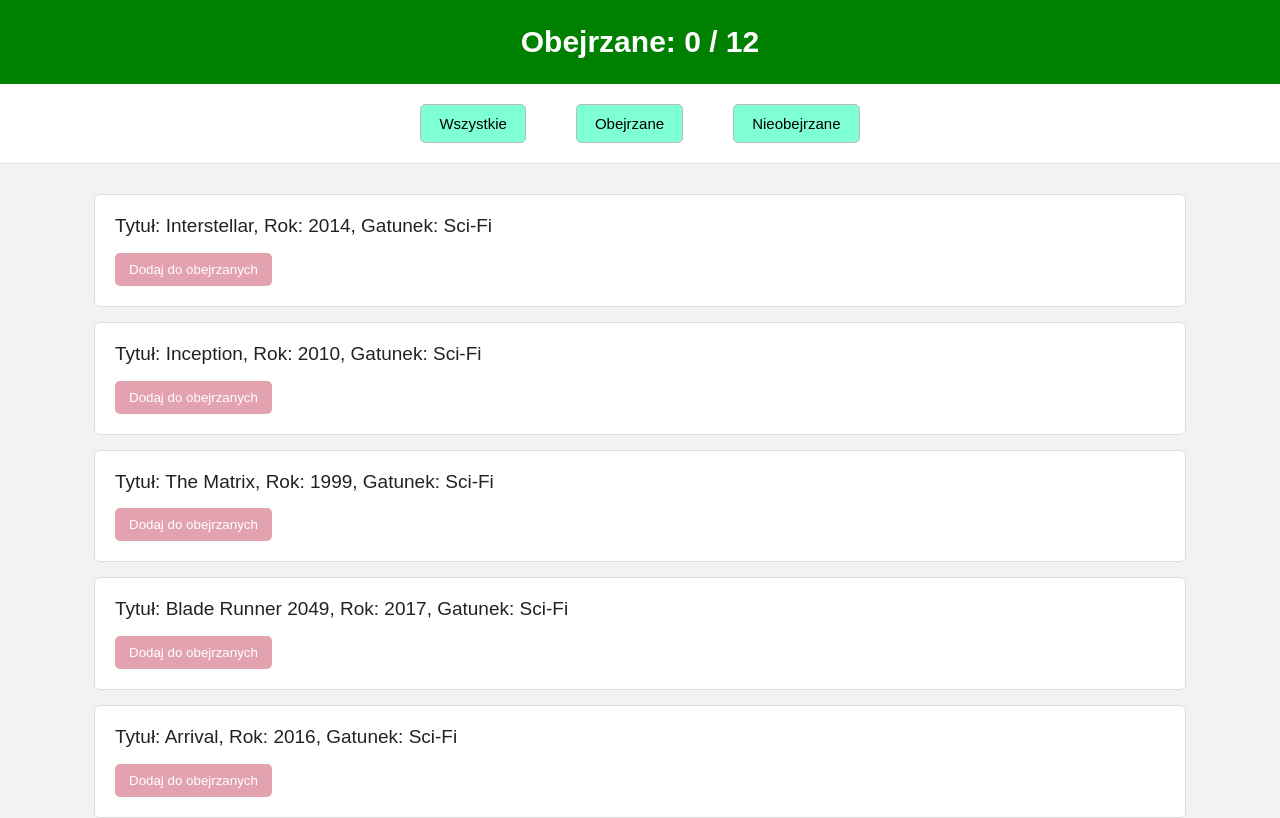
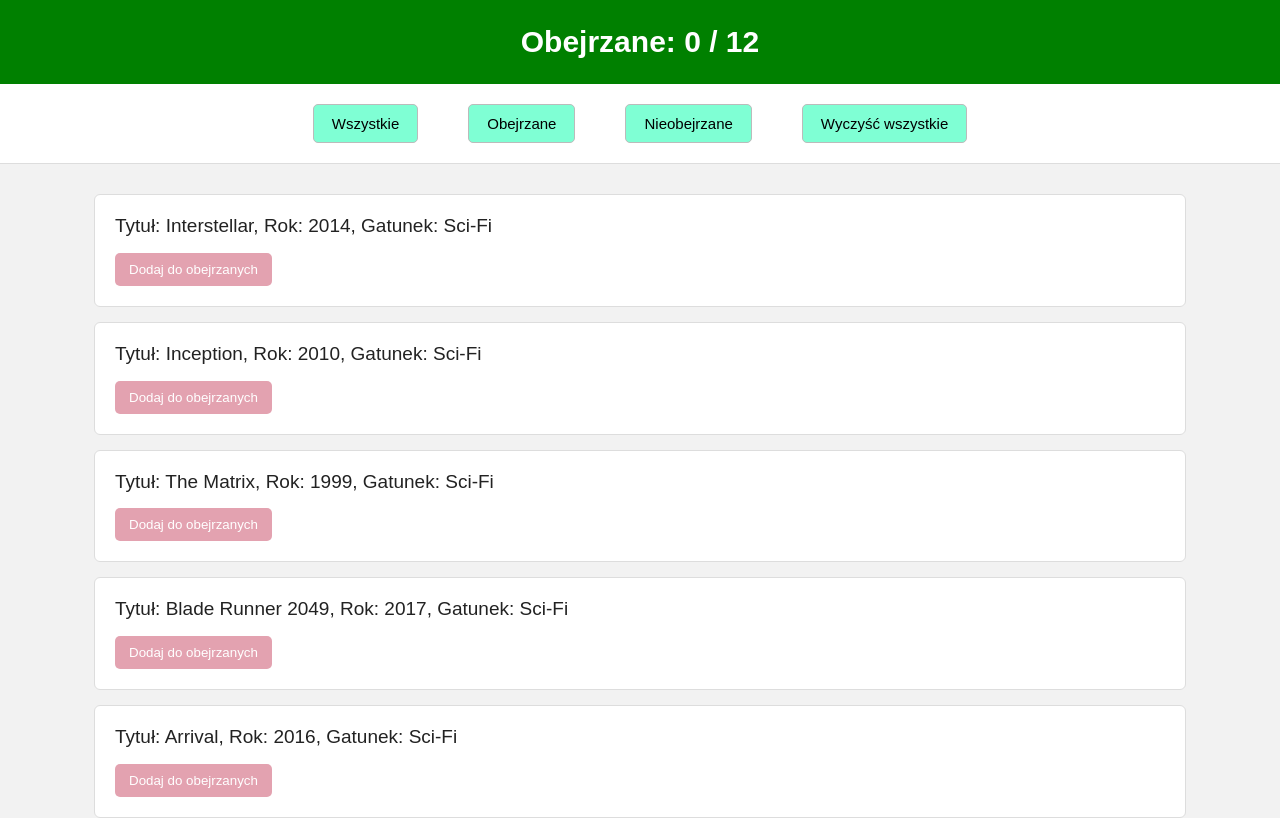
Before and after one commit to daniel-kub/zadanie-react, a React (Vite) app: page / in a window 1280 px wide. Shown: the top 818 px of the page. Built offline with nearby package versions, Linux system fonts and the light colour scheme.

Commit message:
ostatnie zmiany

```diff
--- a/src/App.tsx
+++ b/src/App.tsx
@@ -11,6 +11,9 @@ function App() {
     setObejrzane((prev) =>
       prev.includes(id) ? prev.filter((item) => item !== id) : [...prev, id]
     );
+  }
+  function resetuj(){
+    setObejrzane([]);
   }
 
   const wyswietlaneFilmy = movies.filter((movie) => {
@@ -39,6 +42,8 @@ function App() {
         <button onClick={() => setFiltr("obejrzane")} id="wybor">Obejrzane</button>
 
         <button onClick={() => setFiltr("nieobejrzane")} id="wybor">Nieobejrzane</button>
+
+        <button onClick={()=>resetuj()} id="wybor">Wyczyść wszystkie</button>
       </nav>
       <main>
         {wyswietlaneFilmy.length > 0 ? (
@@ -48,7 +53,6 @@ function App() {
               title={movie.title}
               year={movie.year}
               genre={movie.genre}
-              id={movie.id}
               czyObejrzane={obejrzane.includes(movie.id)}
               oznaczJakoObejrzany={() => oznaczJakoObejrzany(movie.id)}
             />
```
